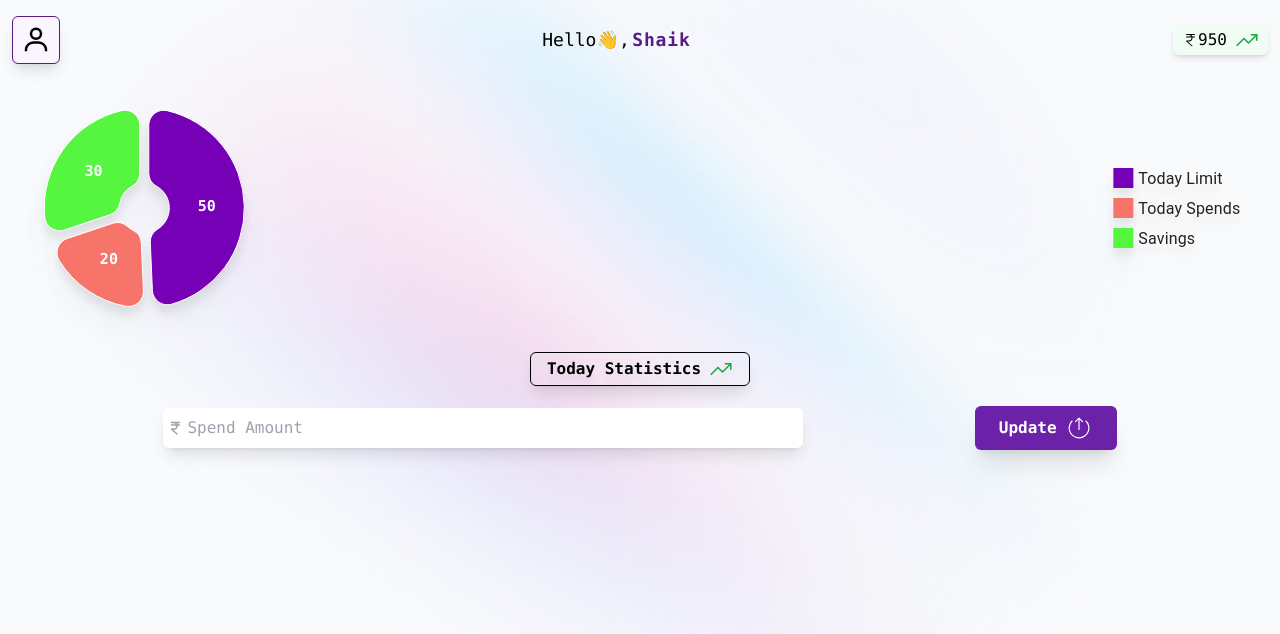
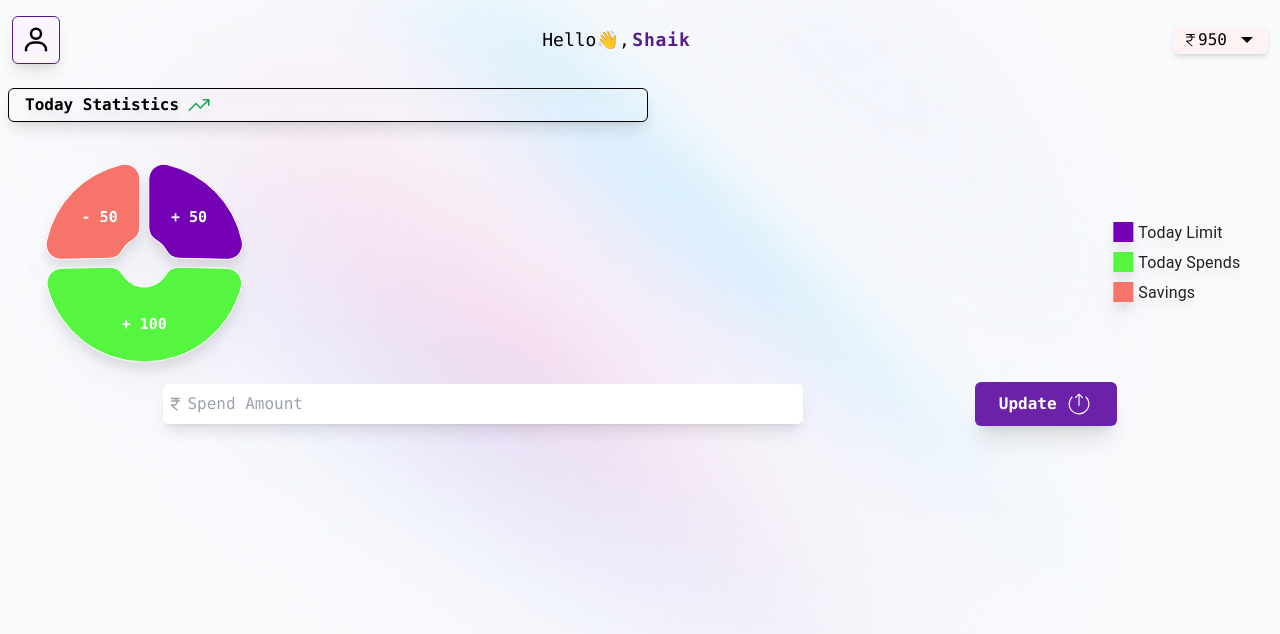
Before and after one commit to shaikafrid143143/trackme, a Next.js app: page / in a window 1280 px wide. Shown: the top 634 px of the page. Built offline with nearby package versions, Linux system fonts and the light colour scheme.

Commit message:
changed navbar ui

```diff
--- a/app/components/home/HomePage.tsx
+++ b/app/components/home/HomePage.tsx
@@ -23,8 +23,7 @@ function HomePage({ setPageNumber }: HomePageInterface) {
       <div className=" p-1">
         <NavBar setPageNumber={setPageNumber} />
       </div>
-      <div className="mt-5 flex flex-col items-center justify-center gap-6">
-        <Chart type="PIE" />
+      <div className="mt-5 w-[50vw]">
         <label className="flex items-center gap-2 font-semibold shadow-lg drop-shadow-xl px-4 py-1 rounded-md border border-black">
           {TODAY_STATISTICS}{" "}
           {minimizedSpends ? (
@@ -34,16 +33,19 @@ function HomePage({ setPageNumber }: HomePageInterface) {
           )}
         </label>
       </div>
-      <div className="mt-5 flex items-center justify-evenly gap-4">
+      <div className="mt-5 flex flex-col items-center justify-center gap-6">
+        <Chart type="PIE" />
+      </div>
+      <div className=" flex items-center justify-evenly gap-4">
         <div className=" relative">
-          <PiCurrencyInrBold className="w-4 left-1 h-4 text-zinc-400 absolute top-3"/>
+          <PiCurrencyInrBold className="w-4 left-1 h-4 text-zinc-400 absolute top-3" />
           <input
             placeholder={SPEND_AMOUNT}
             className="shadow-lg outline-none border-none py-2 pl-6 w-[50vw] rounded-md hover:shadow-2xl"
             type="text"
           />
         </div>
-        <button className="rounded-md shadow-xl font-semibold bg-purple-800 flex items-center text-white py-2 px-6 gap-2 hover:scale-105  ">
+        <button className="rounded-md shadow-xl font-semibold bg-purple-800 flex items-center text-white py-2 px-6 gap-2 hover:shadow-2xl  hover:scale-105  ">
           {UPDATE}
           <CiSaveUp1 className="w-7 h-7 " />
         </button>
--- a/app/components/re/Chart.tsx
+++ b/app/components/re/Chart.tsx
@@ -34,20 +34,20 @@ function Chart({ type }: ChartInterface) {
       case 0: {
         setPieData([
           {
-            id: 1,
+            id: 0,
             value: userData?.dailyLimit,
             label: TODAY_LIMIT,
             color: "#7600b5",
           },
           {
-            id: 2,
+            id:1,
             value: todaySpendAmount,
             label: TODAY_SPENDS,
-            color: "#f7746a",
+            color: "#55f540",
           },
           {
-            id: 2,
-            value: userData?.dailyLimit - todaySpendAmount,
+            id:2,
+            value: (userData?.dailyLimit - todaySpendAmount) >= 0?(userData?.dailyLimit - todaySpendAmount):(userData?.dailyLimit - todaySpendAmount) * -1,
             label: SAVINGS,
             color:
               todaySpendAmount >= userData?.dailyLimit ? "#f7746a" : "#55f540",
@@ -75,7 +75,13 @@ function Chart({ type }: ChartInterface) {
               cornerRadius: 15,
               cx: 120,
               type: "pie",
-              arcLabel: (item) => `${item?.value}`,
+              arcLabel: (item) => {
+                if(item?.id === 2 && (userData?.dailyLimit - todaySpendAmount) < 0){
+                   return `- ${item?.value}`
+                }
+                return `+ ${item?.value}`
+              },
+
 
             },
           ]}
--- a/app/components/re/NavBar.tsx
+++ b/app/components/re/NavBar.tsx
@@ -1,12 +1,13 @@
 "use client";
 
 import { useAppContext } from "@/app/utils/AppContext";
-import { HELLO } from "@/app/utils/constants";
+import { HELLO, LIMIT, SPENDS } from "@/app/utils/constants";
 import { daysInThisMonth, getTodayDate } from "@/app/utils/utils";
 import { BiUser } from "react-icons/bi";
-import { IoTrendingUpSharp } from "react-icons/io5";
-import { MdTrendingDown } from "react-icons/md";
+import { IoMdArrowDropup } from "react-icons/io";
 import { PiCurrencyInr } from "react-icons/pi";
+import { IoMdArrowDropdown } from "react-icons/io";
+import { useState } from "react";
 
 interface NavBarInterface {
   setPageNumber: (pageNumber: number) => void;
@@ -14,10 +15,17 @@ interface NavBarInterface {
 
 function NavBar({ setPageNumber }: NavBarInterface) {
   const { userData, todaySpendAmount } = useAppContext();
+  const [prevAmount, stePrevAmount] = useState<boolean>(false);
   const balance = userData?.balance;
-  const minimizedSpends =
-    (userData?.monthLimitAmount / daysInThisMonth()) * getTodayDate() >
-    todaySpendAmount;
+  const minimizedSpends = userData?.dailyLimit > todaySpendAmount;
+
+  function handlePrevChange(value: boolean) {
+    if (value && prevAmount) {
+      stePrevAmount(false);
+    } else {
+      stePrevAmount(value);
+    }
+  }
 
   return (
     <nav>
@@ -32,7 +40,19 @@ function NavBar({ setPageNumber }: NavBarInterface) {
           </span>
         </label>
         <div
-          className={`flex items-center gap-2 py-[0.1rem] border px-2 rounded-md border-zinc-50 shadow-md ${
+          onBlur={() => {
+            handlePrevChange(false);
+          }}
+          tabIndex={1}
+          className="relative"
+        >
+          <div
+            onClick={() => {
+              handlePrevChange(true);
+            }}
+            className={`flex items-center gap-2 py-[0.1rem] border px-2 ${
+              prevAmount ? "rounded-t-md" : "rounded-md"
+            } border-zinc-50 shadow-md h-7 ${
               minimizedSpends ? "bg-green-50" : "bg-red-50"
             }`}
           >
@@ -40,10 +60,39 @@ function NavBar({ setPageNumber }: NavBarInterface) {
               <PiCurrencyInr className="" />
               {balance}
             </label>
-          {minimizedSpends ? (
-            <IoTrendingUpSharp className="text-green-600 h-6 w-6" />
+            {prevAmount ? (
+              <IoMdArrowDropup className="w-6 h-6" />
             ) : (
-            <MdTrendingDown className="text-red-600 h-6 w-6 " />
+              <IoMdArrowDropdown className="w-6 h-6" />
+            )}
+          </div>
+          {prevAmount && (
+            <div className=" w-full h-fit drop-shadow-2xl rounded-b-md bg-white p-2 text-[12px] absolute  ">
+              <li className="flex flex-col">
+                <div
+                  className={` ${
+                    todaySpendAmount >= userData?.dailyLimit
+                      ? "text-red-500"
+                      : "text-green-500"
+                  } w-full flex items-center gap-2`}
+                >
+                  <label
+                    className={`w-[12vw] flex justify-between items-center `}
+                  >
+                    {SPENDS}
+                    <span className="text-black">{":"}</span>
+                  </label>
+                  <a>{todaySpendAmount}</a>
+                </div>
+                <div className="w-full flex items-center gap-2">
+                  <label className="w-[12vw] flex justify-between items-center">
+                    {LIMIT}
+                    <span>{":"}</span>
+                  </label>
+                  <a>{userData?.dailyLimit}</a>
+                </div>
+              </li>
+            </div>
           )}
         </div>
       </ul>
--- a/app/utils/AppContext.tsx
+++ b/app/utils/AppContext.tsx
@@ -32,7 +32,7 @@ const initState: contextType = {
     totalSpend:50
   },
   pageIndex:0,
-  todaySpendAmount:20
+  todaySpendAmount:100
 
 };
 
--- a/app/utils/constants.ts
+++ b/app/utils/constants.ts
@@ -6,3 +6,5 @@ export const TODAY_STATISTICS = "Today Statistics";
 export const SAVINGS = "Savings";
 export const SPEND_AMOUNT = "Spend Amount"
 export const UPDATE = "Update"
+export const SPENDS = "Spends"
+export const LIMIT = "Limit"
```
Lines whose indentation alone changed are shown as unchanged.
